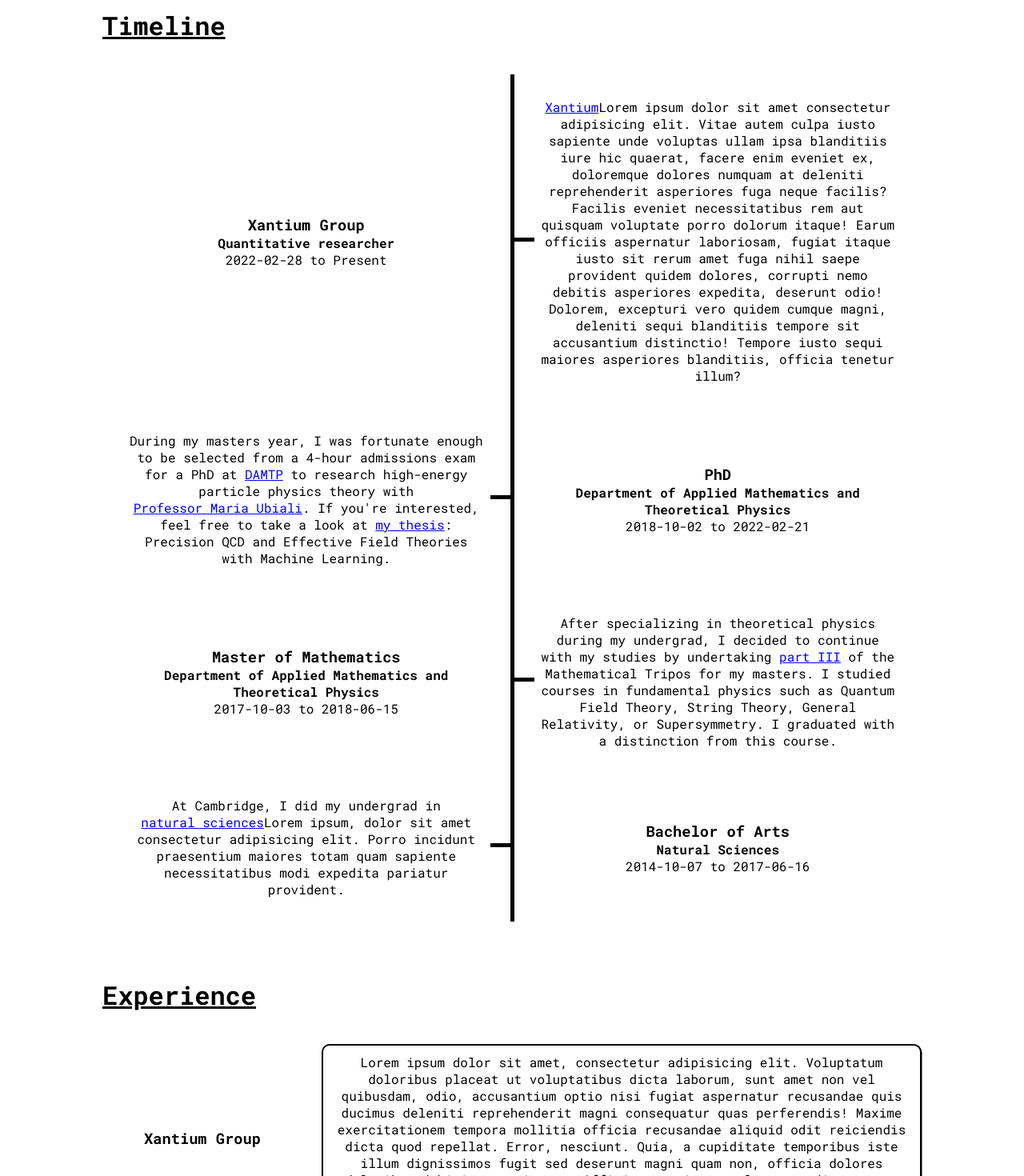
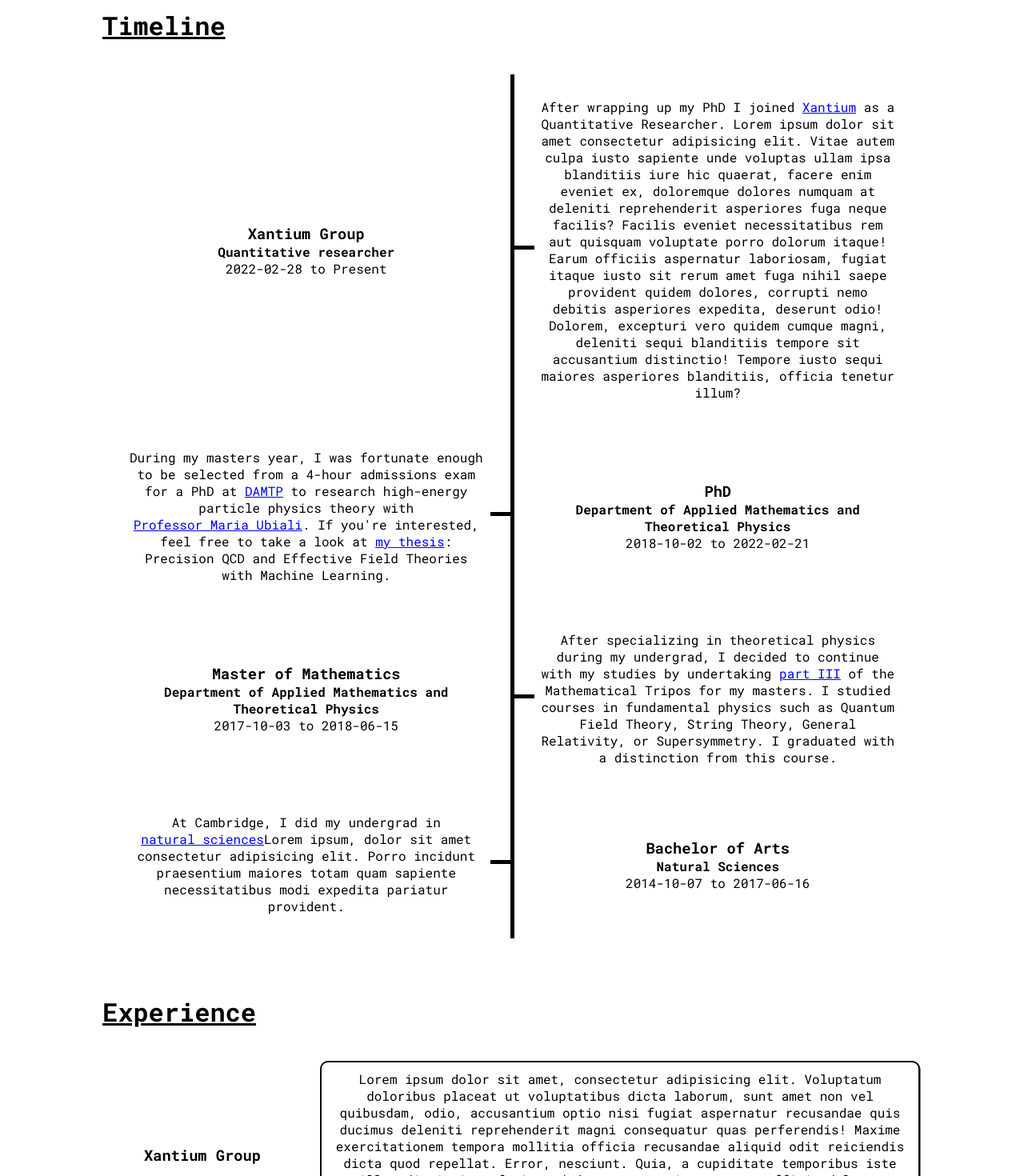
Before and after one commit to siranipour/website, a React (Vite) app: page / in a window 1280 px wide. Shown: the part 860-2330 px from the top of the page at 80% size. Built offline with nearby package versions, Linux system fonts and the light colour scheme.

Commit message:
Hide blur

```diff
--- a/src/components/Experience/Experience.module.css
+++ b/src/components/Experience/Experience.module.css
@@ -15,6 +15,8 @@
     border: solid black 2px;
     border-radius: 10px;
     box-shadow: 0.5px 0.5px 0.5px 0 black;
+    position: relative;
+    left: -2px;
 }
 
 @media (min-width: 650px) {
--- a/src/components/Timeline/Timeline.tsx
+++ b/src/components/Timeline/Timeline.tsx
@@ -17,11 +17,12 @@ const timelineEntries: TimelineEntry[] = [
     endDate: "Present",
     description: (
       <p>
-        <a href="https://www.xantium.com/">Xantium</a>
-        Lorem ipsum dolor sit amet consectetur adipisicing elit. Vitae autem
-        culpa iusto sapiente unde voluptas ullam ipsa blanditiis iure hic
-        quaerat, facere enim eveniet ex, doloremque dolores numquam at deleniti
-        reprehenderit asperiores fuga neque facilis? Facilis eveniet
+        After wrapping up my PhD I joined{" "}
+        <a href="https://www.xantium.com/">Xantium</a> as a Quantitative
+        Researcher. Lorem ipsum dolor sit amet consectetur adipisicing elit.
+        Vitae autem culpa iusto sapiente unde voluptas ullam ipsa blanditiis
+        iure hic quaerat, facere enim eveniet ex, doloremque dolores numquam at
+        deleniti reprehenderit asperiores fuga neque facilis? Facilis eveniet
         necessitatibus rem aut quisquam voluptate porro dolorum itaque! Earum
         officiis aspernatur laboriosam, fugiat itaque iusto sit rerum amet fuga
         nihil saepe provident quidem dolores, corrupti nemo debitis asperiores
--- a/src/components/Title/Title.module.css
+++ b/src/components/Title/Title.module.css
@@ -5,7 +5,6 @@
     margin-bottom: 30px;
     position: sticky;
     top: 0;
-    width: 100%;
     background-color: white;
     z-index: 1;
 }
```
